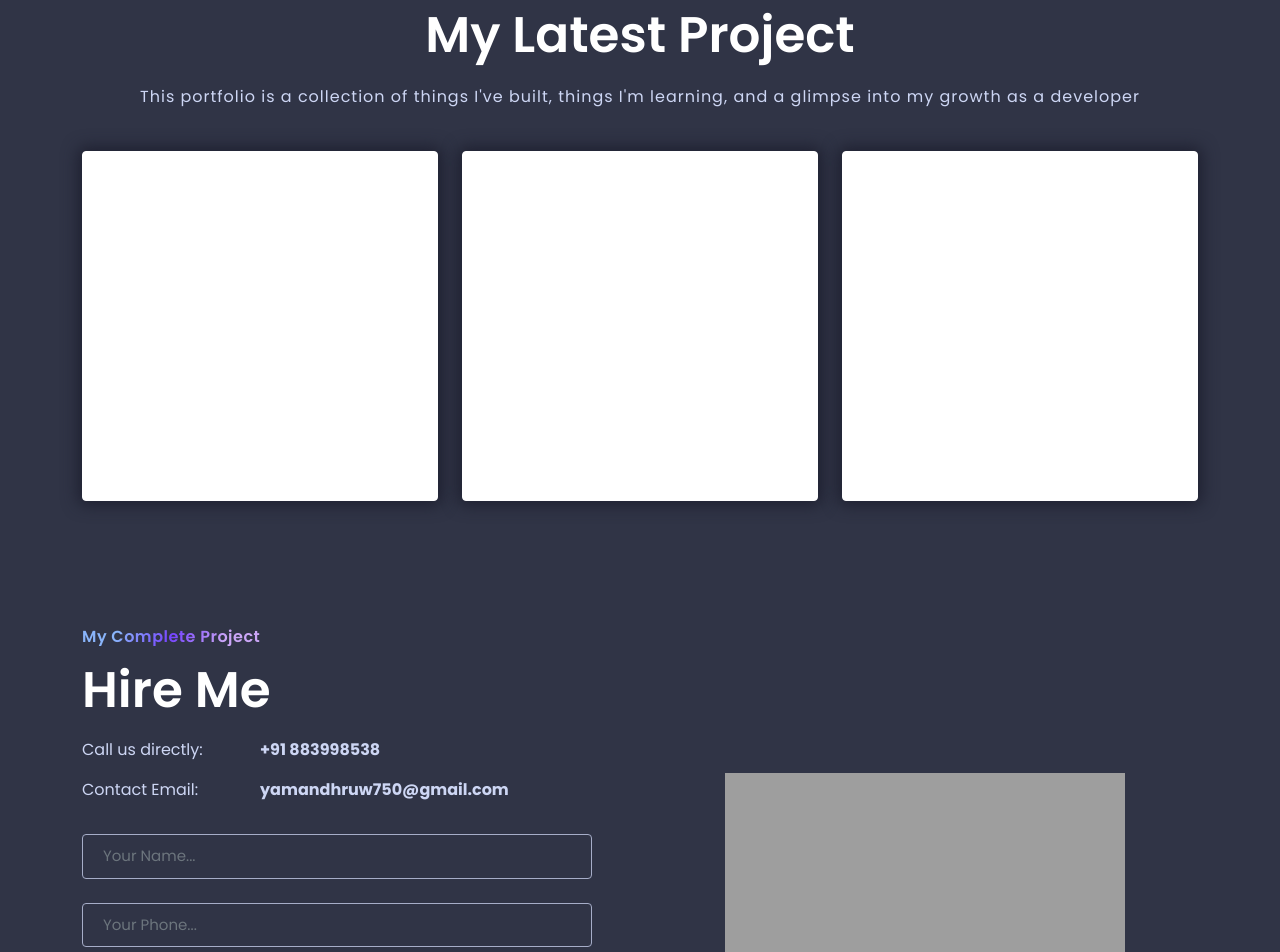
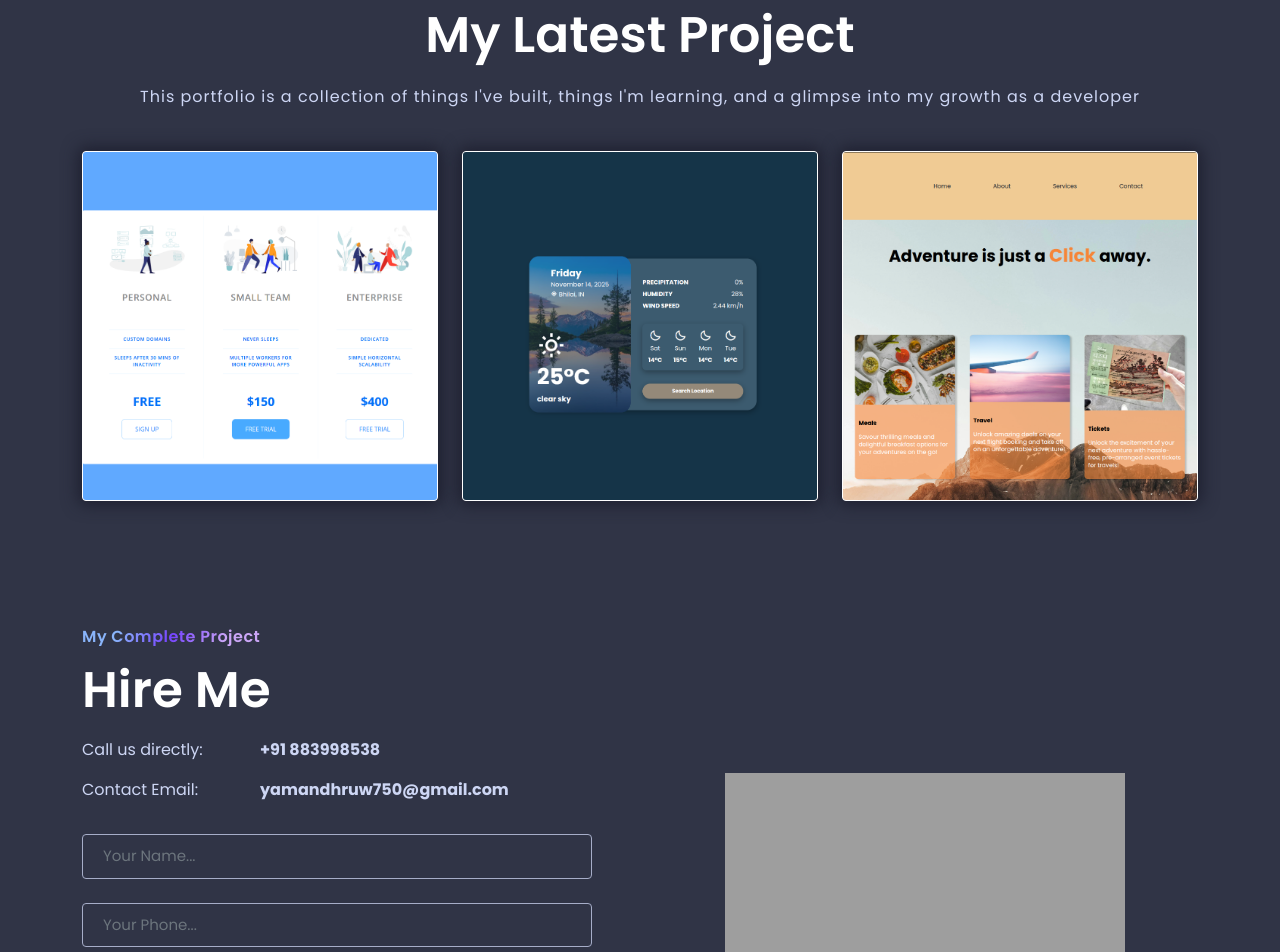
Before and after one commit to yamandhruw750/modern-portfolio, a plain HTML site: page index.html in a window 1280 px wide. Shown: the part 1655-2607 px from the top of the page. Drawn offline with nearby package versions, Linux system fonts and the light colour scheme; the site is published under a folder, as on GitHub Pages, so addresses that start at the root find nothing.

Commit message:
remove / before image path in portfolio section

```diff
--- a/index.html
+++ b/index.html
@@ -311,7 +311,7 @@
             <div class="card p-0">
               <span
                 style="
-                  background-image: url(/images/portfolio/responsive-price-panel.png);
+                  background-image: url(images/portfolio/responsive-price-panel.png);
                 "
               ></span>
             </div>
@@ -319,7 +319,7 @@
           <div class="col-lg-4 col-md-6 mb-4">
             <div class="card p-0">
               <span
-                style="background-image: url(/images/portfolio/WeatherApp.png)"
+                style="background-image: url(images/portfolio/WeatherApp.png)"
               ></span>
             </div>
           </div>
@@ -327,7 +327,7 @@
             <div class="card ps-0">
               <span
                 style="
-                  background-image: url(/images/portfolio/TravelBuddyLandingPage.png);
+                  background-image: url(images/portfolio/TravelBuddyLandingPage.png);
                 "
               ></span>
             </div>
```
